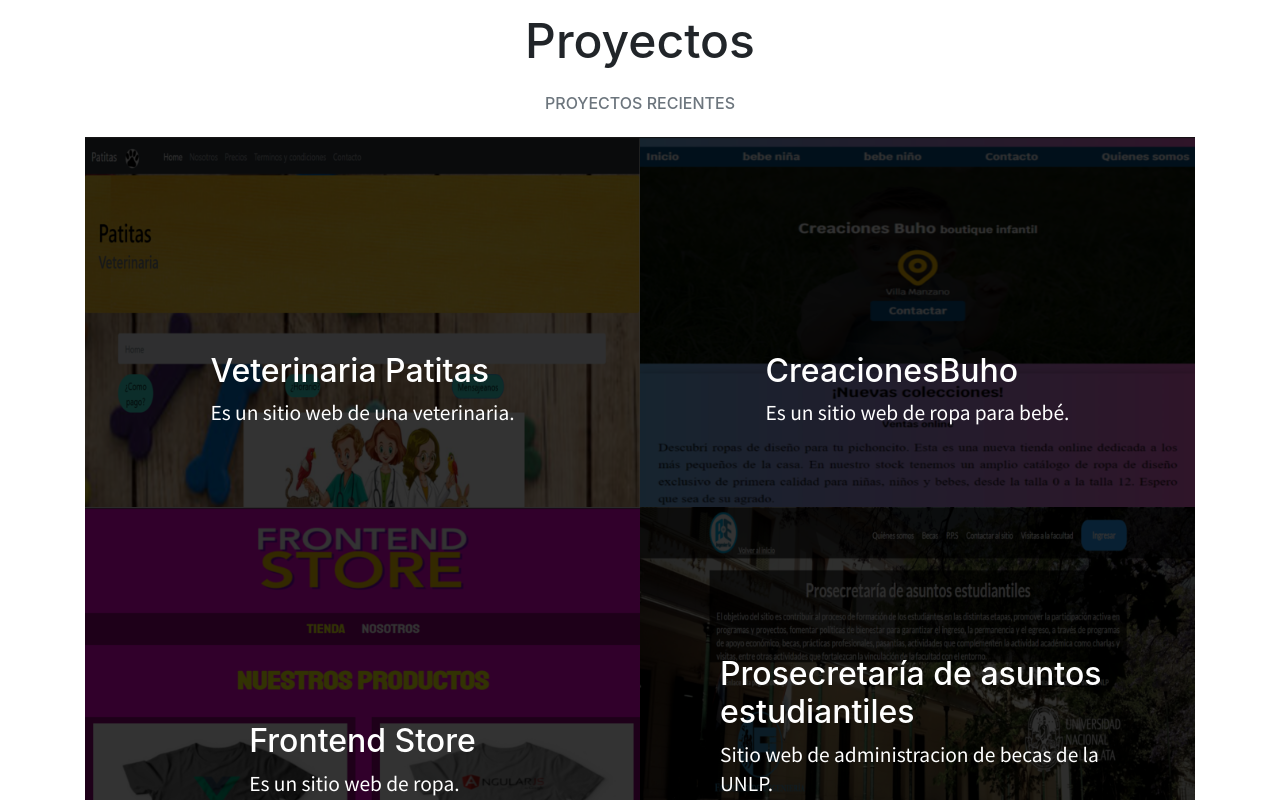
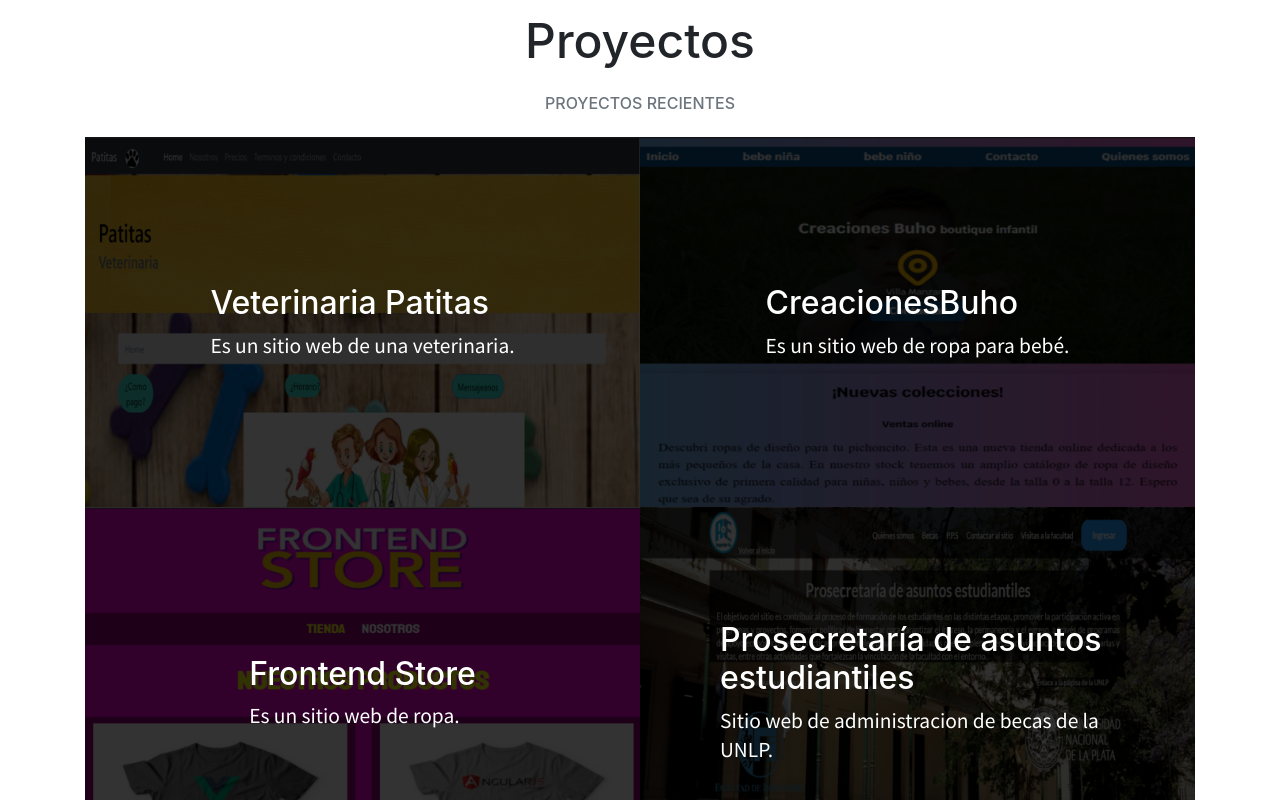
Before and after one commit to Oriailigo/Portfolio, a website with bundled scripts: page index.html in a window 1280 px wide. Shown: the part 6800-7600 px from the top of the page. Built offline with nearby package versions, Linux system fonts and the light colour scheme; a script that the page names is missing.

Commit message:
arregle inperfecciones de centrado en los cards

```diff
--- a/scss/_portfolio.scss
+++ b/scss/_portfolio.scss
@@ -9,6 +9,7 @@
     cursor: pointer;
     display: flex;
     justify-content: center;
+    align-items: center;
     height: 100%;
     width: 100%;
     background-color: rgba(0, 0, 0, 0.801);
@@ -18,10 +19,11 @@
     z-index: 1;
     .caption-content {
       color: $white;
-      margin: auto 2rem 2rem;
+      margin: auto 2rem;
       h2 {
         font-size: 0.8rem;
         text-transform: uppercase;
+        text-align: center;
       }
       p {
         font-weight: 300;
@@ -38,6 +40,7 @@
       .caption-content {
         transition: opacity 0.25s;
         margin-left: 5rem;
+        margin-top: 5rem;
         margin-right: 5rem;
         margin-bottom: 5rem;
       }
```
Also changed, not shown: index.html (+2 -2 lines), css/stylish-portfolio.css, 1 other file.
